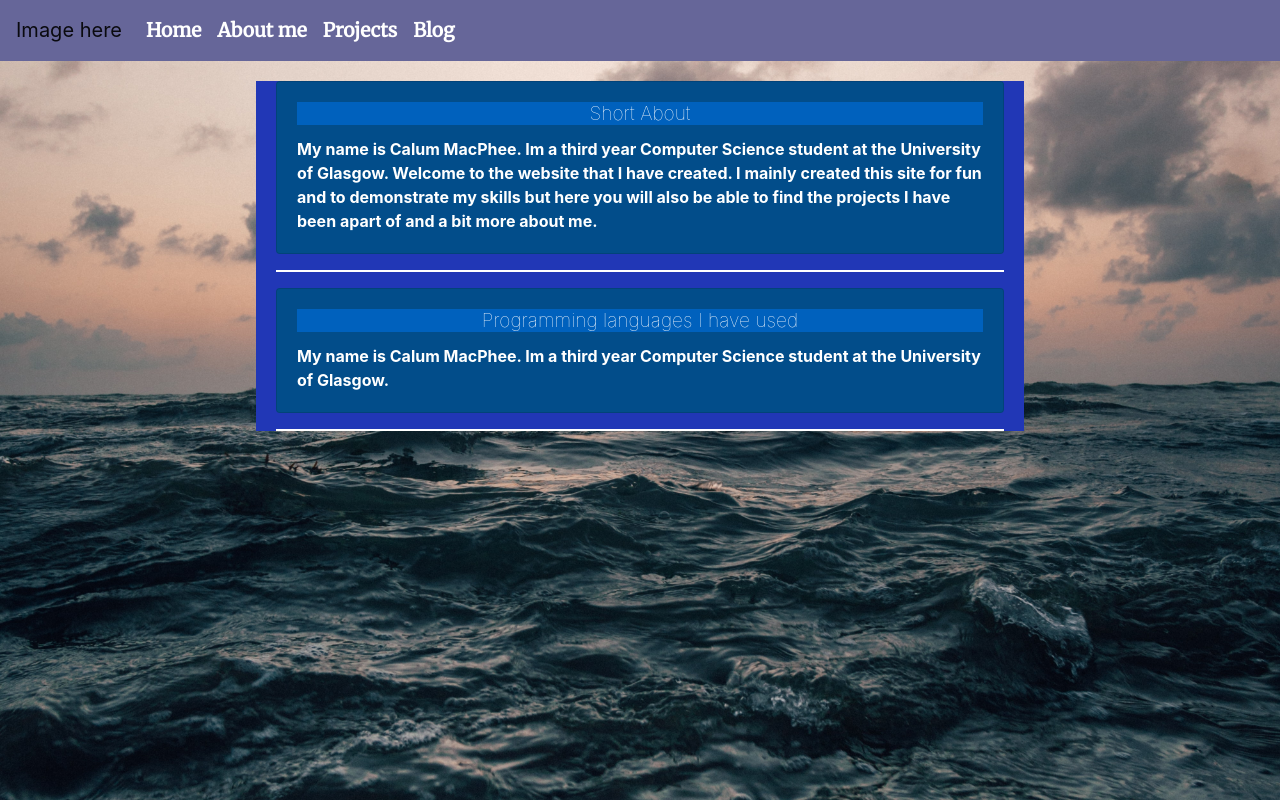
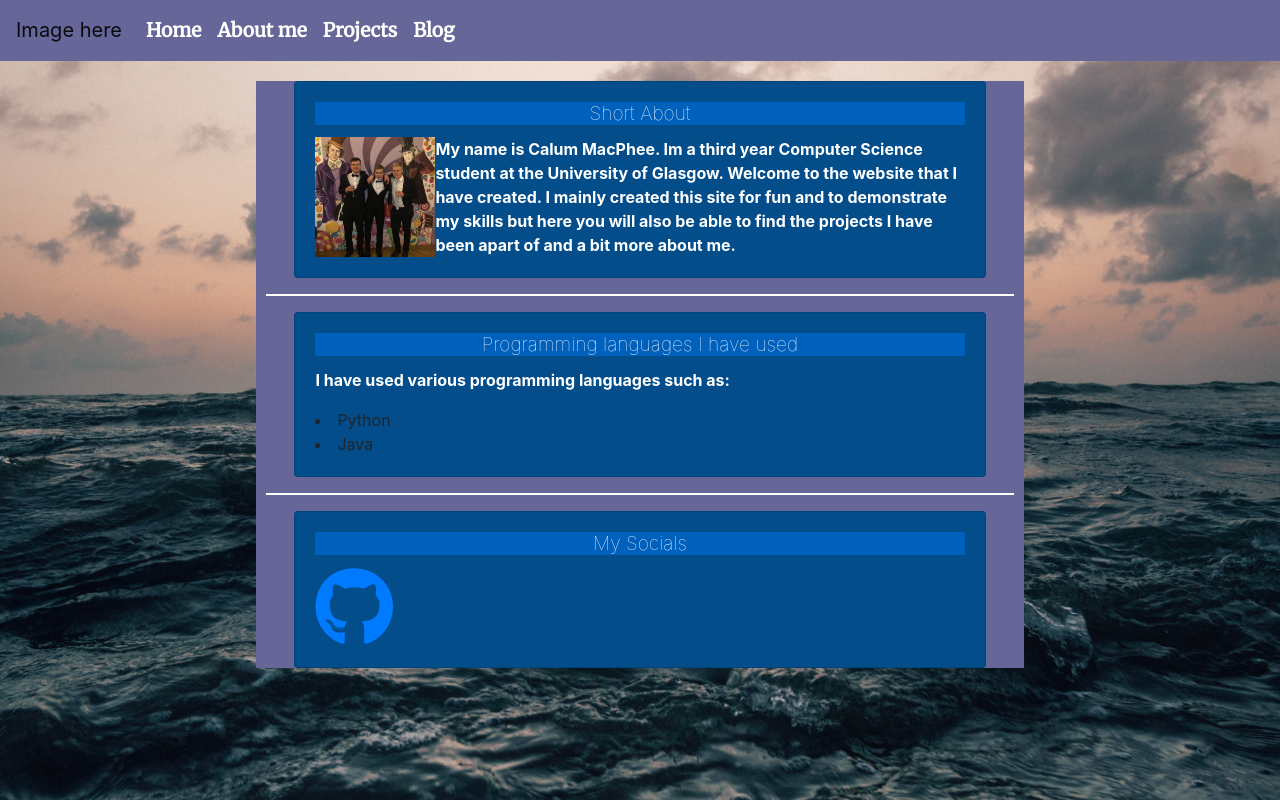
Before and after one commit to Calmac56/mysite, a Django app: page / in a window 1280 px wide. Run offline with Django 3.2, Linux system fonts and the light colour scheme; some libraries are stand-ins or nearby versions.

Commit message:
Started index page

```diff
--- a/static/css/index.css
+++ b/static/css/index.css
@@ -8,27 +8,54 @@
 }
 .card-text{
     text-align: left;
+
+}
+#mepara{
+  margin-left: 15%;
+  animation-name: slidein;
+  animation-duration: 3s;
 }
 .card{
-    margin-right: 20px;
+    margin-right: 5%;
     background-color: rgb(2, 77, 138);
-    margin-left: 20px;
+    margin-left: 5%;
 
 }
 #indexcont{
     margin-top: 20px;
     margin-right: 20vw;
-    background-color: #2137b6;
+    background-color:#666699;
     margin-left: 20vw;
+}
+
+#meimage{
+  width: 120px;
+  height:120px;
+  float: left;
+
+}
+
+
+
+
+@media screen and (max-width: 600px) {
+  #indexcont{
+    margin-left: 20px;
+    margin-right: 20px;
+  }
+  .hrs{
+    margin-left: 10px;
+    margin-right: 10px;
+  }
 }
 .hrs{
     border: 1px solid white;
-    margin-left: 20px;
-    margin-right: 20px;
+    margin-left: 10px;
+    margin-right: 10px;
 }
 p {
-    animation-duration: 3s;
-    animation-name: slidein;
+
+
     color:white;
     font-weight: bold;
 
@@ -36,11 +63,11 @@ p {
   @keyframes slidein {
     from {
       margin-left: 100%;
-      width: 300%;
+      width: 80%;
     }
 
     to {
-      margin-left: 0%;
+      margin-left: 15%;
       width: 100%;
     }
   }
--- a/templates/mysiteapp/index.html
+++ b/templates/mysiteapp/index.html
@@ -2,13 +2,15 @@
 {% load static %}
 {% block head_block %}
 <link rel="stylesheet" href="{% static "css/index.css"%}" type="text/css">
+<script src="https://kit.fontawesome.com/b931e73ba5.js" crossorigin="anonymous"></script>
 {% endblock %}
 {% block body_block %}
 <div id="indexcont">
 <div class="card">
 <div class="card-body">
     <h5 class="card-title">Short About</h5>
-    <p class="card-text">My name is Calum MacPhee. Im a third year Computer Science student at the University of Glasgow. Welcome to the website that I have created.
+    <img id="meimage" src="{% static "images/me.jpg"%}">
+    <p class="card-text" id="mepara">  My name is Calum MacPhee. Im a third year Computer Science student at the University of Glasgow. Welcome to the website that I have created.
       I mainly created this site for fun and to demonstrate my skills but here you will also be able to find the projects I have been apart of and a bit more about me.
     </p>
 
@@ -19,12 +21,26 @@
 <div class="card">
 <div class="card-body">
     <h5 class="card-title">Programming languages I have used</h5>
-    <p class="card-text">My name is Calum MacPhee. Im a third year Computer Science student at the University of Glasgow.</p>
+    <p class="card-text">I have used various programming languages such as: </p>
+      <li>Python</li>
+      <li>Java</li>
+
+
 
 
 </div>
 </div>
 <hr class="hrs">
+<div class="card">
+  <div class="card-body">
+      <h5 class="card-title">My Socials</h5>
+      <a href="https://github.com/Calmac56"><i class="fab fa-github fa-5x"></i></a>
+
+</div>
+</div>
+
+
+
 </div>
 
 {% endblock %}
```
Also changed, not shown: static/images/me.jpg (added), 1 other file.
